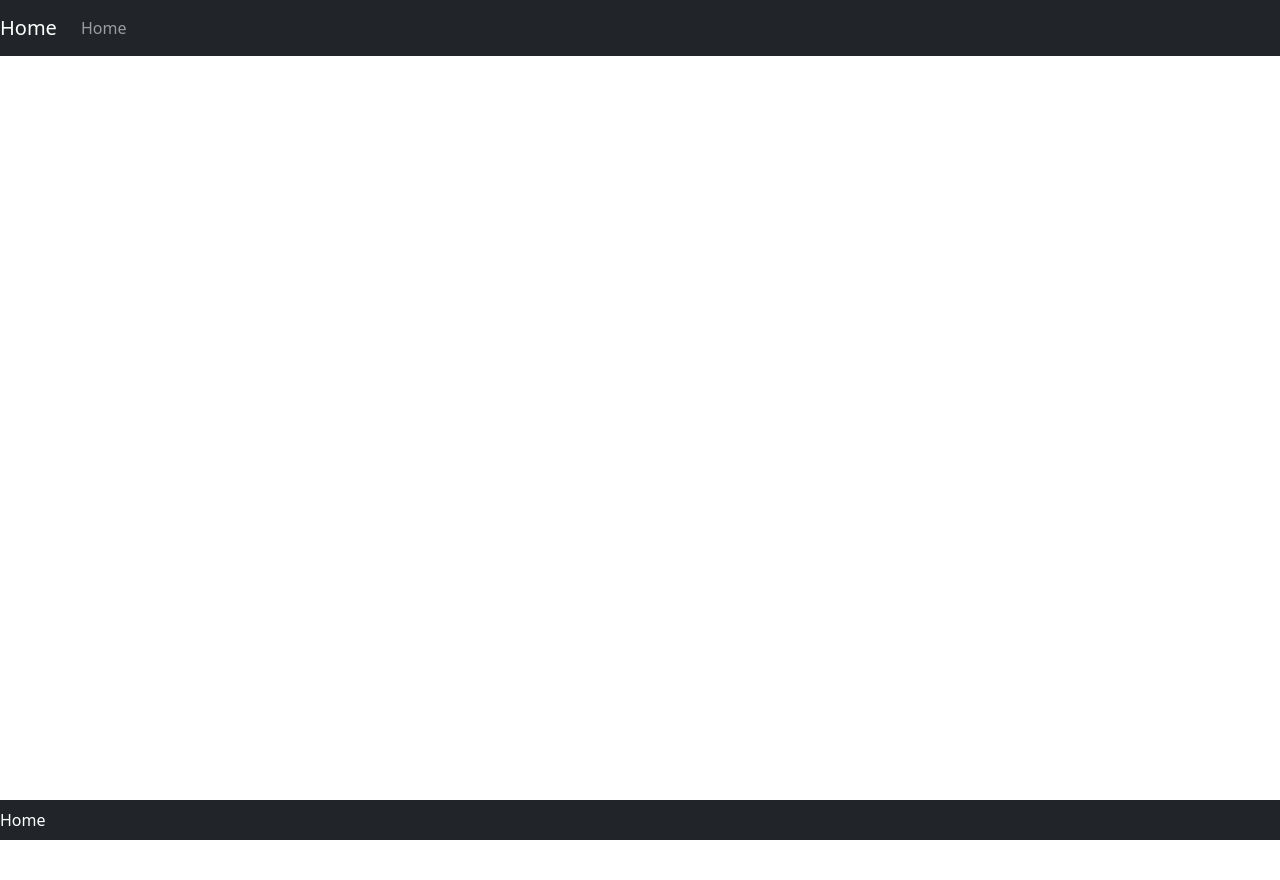
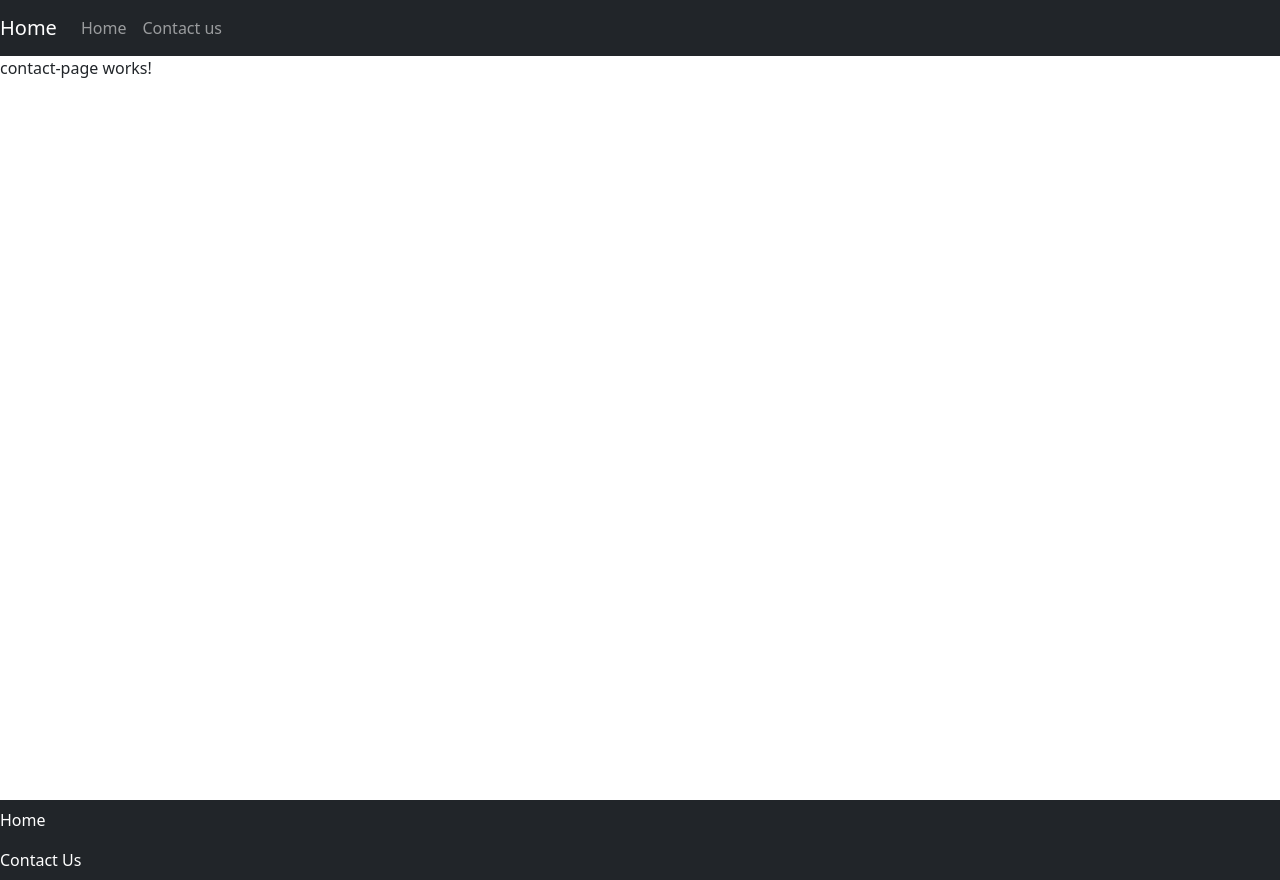
Before and after one commit to MasterSaberD1996/CareALot-Homes, an Angular app: page /contact in a window 1280 px wide. Before the commit this address led to /. Before the commit the page ends 840 px from the top, so only its background shows below. Built offline with nearby package versions, Linux system fonts and the light colour scheme.

Commit message:
added home component and contact page component

```diff
--- a/src/app/app-routing.module.ts
+++ b/src/app/app-routing.module.ts
@@ -1,7 +1,18 @@
 import { NgModule } from '@angular/core';
 import { RouterModule, Routes } from '@angular/router';
+import {HomeComponent} from "./core/components/home/home.component";
 
-const routes: Routes = [];
+const routes: Routes = [
+  {
+    path: '',
+    pathMatch: 'full',
+    component: HomeComponent
+  },
+  {
+    path: 'contact',
+    loadChildren: () => import('./contact-us/contact-us.module').then(m => m.ContactUsModule)
+  }
+];
 
 @NgModule({
   imports: [RouterModule.forRoot(routes)],
--- /dev/null
+++ b/src/app/contact-us/components/contact-page/contact-page.component.html
@@ -0,0 +1 @@
+<p>contact-page works!</p>
--- /dev/null
+++ b/src/app/contact-us/components/contact-page/contact-page.component.ts
@@ -0,0 +1,15 @@
+import { Component, OnInit } from '@angular/core';
+
+@Component({
+  selector: 'app-contact-page',
+  templateUrl: './contact-page.component.html',
+  styleUrls: ['./contact-page.component.scss']
+})
+export class ContactPageComponent implements OnInit {
+
+  constructor() { }
+
+  ngOnInit(): void {
+  }
+
+}
--- a/src/app/core/components/footer/footer.component.html
+++ b/src/app/core/components/footer/footer.component.html
@@ -3,5 +3,8 @@
     <li class="nav-item">
       <a routerLink="/" class="nav-link">Home</a>
     </li>
+    <li class="nav-item">
+      <a routerLink="/contact" class="nav-link">Contact Us</a>
+    </li>
   </ul>
 </footer>
--- a/src/app/core/components/header/header.component.html
+++ b/src/app/core/components/header/header.component.html
@@ -8,6 +8,9 @@
       <li class="nav-item" routerLinkActive="active" [routerLinkActiveOptions]="{exact: true}">
         <a routerLink="/" class="nav-link">Home</a>
       </li>
+      <li class="nav-item" routerLinkActive="active" >
+        <a routerLink="/contact" class="nav-link">Contact us</a>
+      </li>
     </ul>
   </div>
 </nav>
--- /dev/null
+++ b/src/app/core/components/home/home.component.html
@@ -0,0 +1 @@
+<p>home works!</p>
--- /dev/null
+++ b/src/app/core/components/home/home.component.ts
@@ -0,0 +1,15 @@
+import { Component, OnInit } from '@angular/core';
+
+@Component({
+  selector: 'app-home',
+  templateUrl: './home.component.html',
+  styleUrls: ['./home.component.scss']
+})
+export class HomeComponent implements OnInit {
+
+  constructor() { }
+
+  ngOnInit(): void {
+  }
+
+}
--- a/src/app/core/core.module.ts
+++ b/src/app/core/core.module.ts
@@ -3,13 +3,15 @@ import { CommonModule } from '@angular/common';
 import { HeaderComponent } from './components/header/header.component';
 import {RouterModule} from "@angular/router";
 import { FooterComponent } from './components/footer/footer.component';
+import { HomeComponent } from './components/home/home.component';
 
 
 
 @NgModule({
   declarations: [
     HeaderComponent,
-    FooterComponent
+    FooterComponent,
+    HomeComponent
   ],
     exports: [
         HeaderComponent,
```
Also changed, not shown: src/app/contact-us/contact-us-routing.module.ts (added, +20 -0 lines), src/app/contact-us/contact-us.module.ts (added, +17 -0 lines), src/app/contact-us/components/contact-page/contact-page.component.scss (added), src/app/core/components/home/home.component.scss (added), 2 other files (tests, documents, lock files or other folders).
